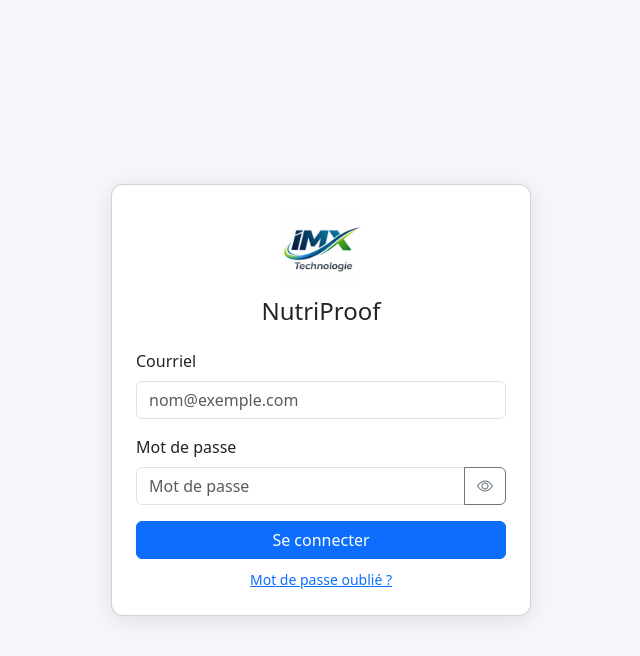
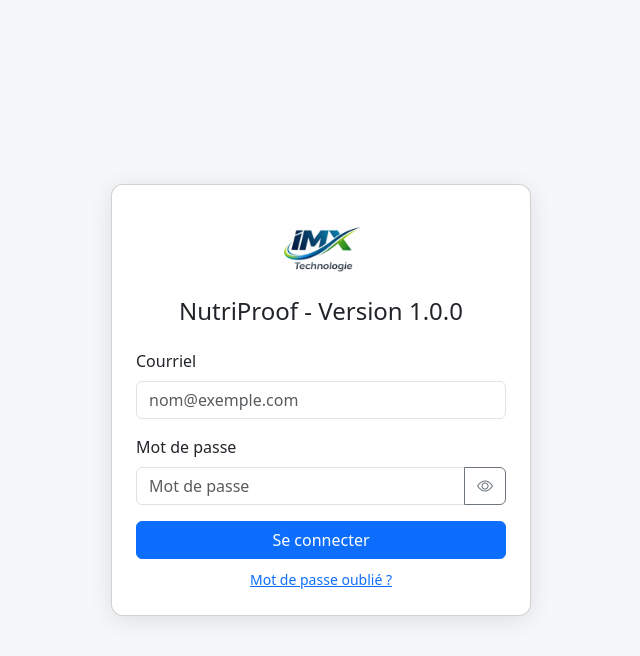
Before and after one commit to metrotechnet/nutriproof, a Flask app: page /login in a window 1280 px wide. Shown: the top 656 px of the page, without its empty margins (319-959 px from the left). Run offline with Flask 3, Linux system fonts and the light colour scheme; parts of the project's set-up code (start-up, migrations or seed data) failed here and were passed over; some libraries are stand-ins or nearby versions.

Commit message:
release: v1.0.0

```diff
--- a/app.py
+++ b/app.py
@@ -28,7 +28,7 @@
 
 DEMO_MODE = True   # Set to True to limit page count
 DEMO_MAX_PAGES = 100
-APP_VERSION = '1.0.11'
+APP_VERSION = '1.0.0'
 
 def create_app():
 
--- a/electron/package.json
+++ b/electron/package.json
@@ -1,6 +1,6 @@
 {
     "name":  "nutriproof",
-    "version":  "1.0.11",
+    "version":  "1.0.0",
     "main":  "main.js",
     "author":  "NutriProof",
     "description":  "NutriProof Desktop Application",
--- a/templates/login.html
+++ b/templates/login.html
@@ -34,7 +34,7 @@
     <div class="card login-card p-4">
         <div class="text-center mb-3">
             <img src="/static/image/logo-imx.png" alt="Logo" class="login-logo mb-2">
-            <h4>NutriProof</h4>
+            <h4>NutriProof - Version {{ app_version }}</h4>
         </div>
 
         <!-- Login Form -->
```
Also changed, not shown: .github/workflows/build.yml.
